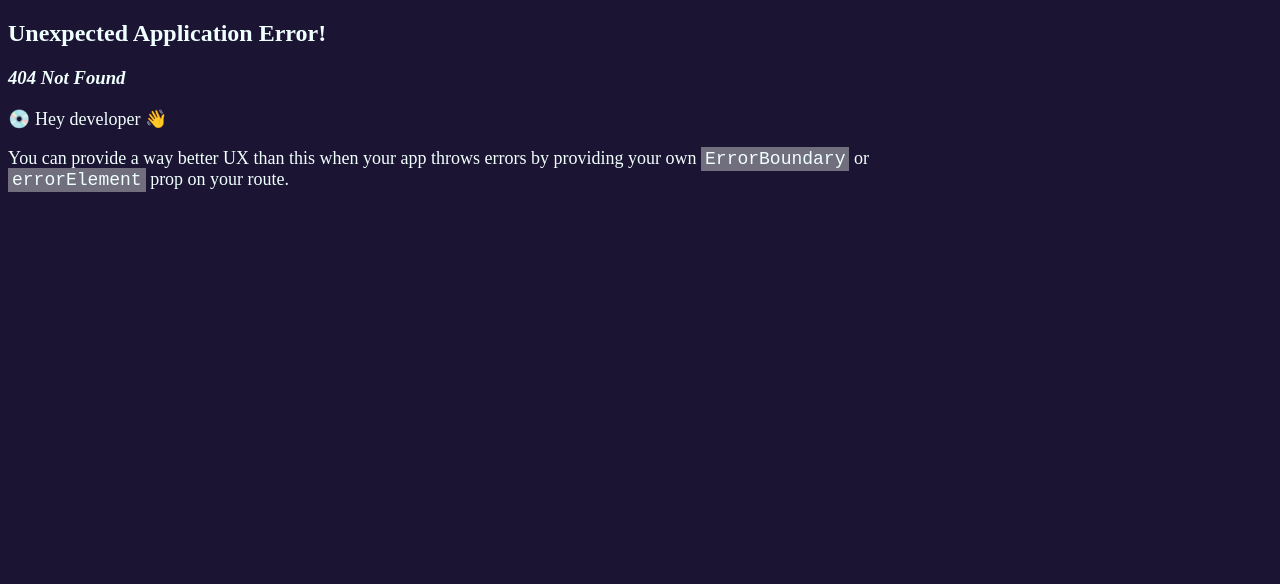
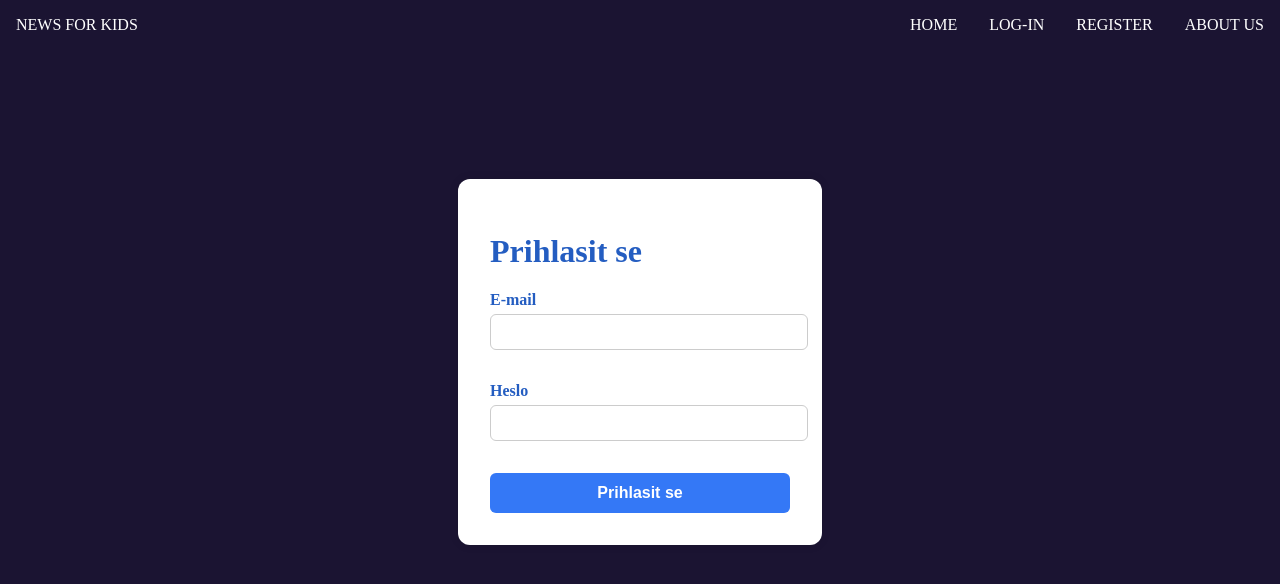
Before and after one commit to LuciePrejzova/news-for-kids, a React (Vite) app: page /login in a window 1280 px wide. Before the commit this address had no page. Shown: the top 584 px of the page. Built offline with nearby package versions, Linux system fonts and the light colour scheme.

Commit message:
created favorites page

```diff
--- a/src/App.jsx
+++ b/src/App.jsx
@@ -11,6 +11,8 @@ import HomePage from "./pages/HomePage";
 import MainLayout from "./layouts/MainLayout";
 import ArticleDetail from "./pages/ArticleDetail";
 import Register from "./pages/Register";
+import Login from "./pages/Login";
+import FavoritesPage from "./pages/FavoritesPage";
 
 const router = createBrowserRouter(
   createRoutesFromElements(
@@ -18,6 +20,10 @@ const router = createBrowserRouter(
       <Route index element={<HomePage/>}/>
       <Route path='article/:id' element={<ArticleDetail/>}/>
       <Route path= 'register' element={<Register/>}/>
+      <Route path= 'login' element={<Login/>}/>
+      <Route path= 'favorites' element={<FavoritesPage/>}/>
+
+
     </Route>
   )
 );
--- a/src/components/ArticleCategories.jsx
+++ b/src/components/ArticleCategories.jsx
@@ -5,6 +5,7 @@ import ArticlesRow from "./ArticlesRow";
 import { useSelector, useDispatch } from "react-redux";
 import { fetchArticles } from "../state/reducers/articlesSlice";
 import keywordsByCategory from "../keywordsByCategory";
+import useUser from "../context/useUser";
 
 const CHILD_FRIENDLY_CATEGORIES = [
   "příroda",
@@ -17,7 +18,8 @@ const CHILD_FRIENDLY_CATEGORIES = [
   "ostatní",
 ];
 
-const ArticleCategories = () => {
+const ArticleCategories = ({categoriesToShow= CHILD_FRIENDLY_CATEGORIES}) => {
+  const {user} = useUser();
   const dispatch = useDispatch();
   const articles = useSelector((state) => state.articles.list);
   const status = useSelector((state) => state.articles.status);
@@ -68,7 +70,7 @@ const ArticleCategories = () => {
 
   const enrichedArticles = articles.map((article) => {
   const customCategories = categorizeArticle(article.title + " " + article.body);
-  console.log(article.title, customCategories); // ➤ ZDE UVIDÍŠ CO SE PŘIŘADILO
+  console.log(article.title, customCategories);
   return {
     ...article,
     customCategories,
@@ -78,7 +80,17 @@ const ArticleCategories = () => {
   return (
     <div className="article-categories">
       {/* <h1>Article Categories</h1> */}
-      {CHILD_FRIENDLY_CATEGORIES.map((category) => {
+      {!user ? CHILD_FRIENDLY_CATEGORIES.map((category) => {
+        // console.log(articles);
+        return (
+          <ArticlesRow
+            key={category}
+            category={category}
+            articles={enrichedArticles}
+          />
+        );
+      }) :
+      categoriesToShow.map((category) => {
         // console.log(articles);
         return (
           <ArticlesRow
--- a/src/components/ArticlesRow.jsx
+++ b/src/components/ArticlesRow.jsx
@@ -1,18 +1,24 @@
 import React, { useRef } from "react";
 import "./ArticlesRow.css";
 import ArticleElement from "./ArticleElement";
+import useUser from "../context/useUser";
+import { useNavigate } from "react-router-dom";
 
 const ArticlesRow = ({ category, articles }) => {
+  const { user, addFavoriteCategory } = useUser();
   const scrollRef = useRef(); // Ref k samotnému scrolovatelnému divu
-  console.log(category, articles.filter(a => a.customCategories.includes(category)));
-
+  const navigate = useNavigate();
+  // console.log(
+  //   category,
+  //   articles.filter((a) => a.customCategories.includes(category))
+  // );
 
   const scroll = (direction) => {
     const container = scrollRef.current;
     const scrollAmount = container.offsetWidth; // scroll o velikost viditelné oblasti
     container.scrollBy({
       left: direction === "left" ? -scrollAmount : scrollAmount,
-      behavior: "smooth"
+      behavior: "smooth",
     });
   };
 
@@ -22,18 +28,37 @@ const ArticlesRow = ({ category, articles }) => {
   const filtered = articles.filter(
     (article) =>
       article.customCategories &&
-    article.customCategories.some(cat => cat.toLowerCase() === category.toLowerCase())
+      article.customCategories.some(
+        (cat) => cat.toLowerCase() === category.toLowerCase()
+      )
   );
   console.log("→", category, filtered.length);
 
+  if (!filtered.length) return null;
 
-  if (!filtered.length) return null;
+  const addToFavorite = (category) => {
+    if (!user) {
+      navigate("/login");
+      return;
+    }
+
+    if (!user.favorites?.includes(category)) {
+      addFavoriteCategory(category);
+    }
+  };
 
   return (
     <div className="article-row-container">
+      <div>
         <h3>{category.toUpperCase()}</h3>
+        <button onClick={() => addToFavorite(category)}>
+          {user?.favorites?.includes(category) ? "⭐" : "☆"}
+        </button>
+      </div>
       <div className="slider-container">
-        <button className="arrow left" onClick={() => scroll("left")}>&lt;</button>
+        <button className="arrow left" onClick={() => scroll("left")}>
+          &lt;
+        </button>
 
         <div className="article-row" ref={scrollRef}>
           {filtered.map((article) => (
@@ -41,7 +66,9 @@ console.log("→", category, filtered.length);
           ))}
         </div>
 
-        <button className="arrow right" onClick={() => scroll("right")}>&gt;</button>
+        <button className="arrow right" onClick={() => scroll("right")}>
+          &gt;
+        </button>
       </div>
     </div>
   );
--- a/src/components/Navbar.css
+++ b/src/components/Navbar.css
@@ -18,3 +18,12 @@ a{
  justify-content: space-between;
  gap: 2rem;
 }
+
+.logout-button {
+  background: none;
+  border: none;
+  color: inherit;
+  cursor: pointer;
+  font: inherit;
+  padding: 0;
+}
--- a/src/components/Navbar.jsx
+++ b/src/components/Navbar.jsx
@@ -1,10 +1,17 @@
 import React from "react";
 import "./Navbar.css";
-import { Link } from "react-router-dom";
+import { Link, useNavigate } from "react-router-dom";
 import useUser from "../context/useUser";
 
+
 const Navbar = () => {
-  const { user } = useUser();
+  const { user, logout } = useUser();
+  const navigate = useNavigate();
+
+  const handleLogout = () => {
+    logout();
+    navigate('/');
+  }
 
   return (
     <nav>
@@ -16,7 +23,10 @@ const Navbar = () => {
       <div className="navbar-links">
         <Link to="/">Home</Link>
         {user ? (
-          <Link to="/">Logout</Link>
+          <>
+          <Link to='/favorites'>Favorites</Link>
+          <button onClick={handleLogout} className="logout-button">Logout</button>
+          </>
         ) : (
           <div className="navbar-links">
             <Link to="/login">Log-in</Link>
--- a/src/context/UserProvider.jsx
+++ b/src/context/UserProvider.jsx
@@ -25,8 +25,24 @@ const UserProvider = ({ children }) => {
     setUser(null);
   };
 
+  const addFavoriteCategory = (category) => {
+    const updatedUser = {
+      ...user,
+      favorites: [...(user.favorites || []), category]
+    };
+    setUser(updatedUser);
+  }
+
+  const removeFavoriteCategory = (category) => {
+    const updatedUser = {
+      ...user,
+      favorites:(user.favorites || []).filter(cat => cat !== category)
+    };
+    setUser(updatedUser);
+  }
+
   return (
-    <UserContext.Provider value={{ user, login, logout }}>
+    <UserContext.Provider value={{ user, login, logout, addFavoriteCategory, removeFavoriteCategory }}>
       {children}
     </UserContext.Provider>
   );
--- /dev/null
+++ b/src/pages/FavoritesPage.jsx
@@ -0,0 +1,19 @@
+import React from "react";
+import "./FavoritesPage.css";
+import useUser from "../context/useUser";
+import { useNavigate } from "react-router-dom";
+import ArticleCategories from "../components/ArticleCategories";
+
+const FavoritesPage = () => {
+  const { user } = useUser();
+  const navigate = useNavigate();
+  return (
+    <div>
+      {!user && navigate("/login")}
+      <h1>Favorite categories</h1>
+      <ArticleCategories categoriesToShow={user.favorites}/>
+    </div>
+  );
+};
+
+export default FavoritesPage;
--- /dev/null
+++ b/src/pages/Login.css
@@ -0,0 +1,56 @@
+.login-container {
+  display: flex;
+  justify-content: center;
+  align-items: center;
+  height: 80vh;
+}
+
+.login-form {
+  background: white;
+  color: #245dc1;
+  padding: 2rem;
+  border-radius: 12px;
+  box-shadow: 0 0 10px rgba(0, 0, 0, 0.1);
+  width: 300px;
+}
+
+.login-form h2 {
+  text-align: center;
+  margin-bottom: 1rem;
+}
+
+.login-form label {
+  display: block;
+  margin-bottom: 1rem;
+  font-weight: bold;
+}
+
+.login-form input {
+  width: 100%;
+  padding: 0.5rem;
+  margin-top: 0.3rem;
+  border: 1px solid #ccc;
+  border-radius: 6px;
+}
+
+.login-form button {
+  width: 100%;
+  padding: 0.7rem;
+  background-color: #3478f6;
+  color: white;
+  border: none;
+  border-radius: 6px;
+  cursor: pointer;
+  font-weight: bold;
+}
+
+.login-form button:hover {
+  background-color: #245dc1;
+}
+
+.login-error {
+  color: red;
+  font-size: 0.9rem;
+  margin-bottom: 1rem;
+  text-align: center;
+}
--- /dev/null
+++ b/src/pages/Login.jsx
@@ -0,0 +1,59 @@
+import "./Login.css";
+
+import { useState, useContext } from "react";
+import { useNavigate } from "react-router-dom";
+import UserContext from "../context/UserContext";
+
+const Login = () => {
+  const [email, setEmail] = useState("");
+  const [password, setPassword] = useState("");
+  const [error, setError] = useState("");
+
+  const { login } = useContext(UserContext);
+  const navigate = useNavigate();
+
+  const handleSubmit = (event) => {
+    event.preventDefault();
+
+    const users = JSON.parse(localStorage.getItem("users")) || [];
+
+    const foundUser = users.find(
+      (user) => user.email === email && user.password === password
+    );
+
+    if (foundUser) {
+      login(foundUser);
+      navigate('/');
+    } else {
+      setError("Neplatny e-mail nebo heslo.");
+    }
+  };
+
+  return (
+    <div className="login-container">
+      <div className="login-form">
+        <h1>Prihlasit se</h1>
+        <form onSubmit={handleSubmit}>
+          <label>
+            E-mail
+            <input
+              type="email"
+              onChange={(event) => setEmail(event.target.value)}
+            />
+          </label>
+          <label>
+            Heslo
+            <input
+              type="password"
+              onChange={(event) => setPassword(event.target.value)}
+            />
+          </label>
+          {error && <p>{error}</p>}
+          <button>Prihlasit se</button>
+        </form>
+      </div>
+    </div>
+  );
+};
+
+export default Login;
--- a/src/pages/Register.jsx
+++ b/src/pages/Register.jsx
@@ -6,7 +6,7 @@ const Register = () => {
   const [step, setStep] = useState(1);
   const [password, setPassword] = useState("");
   const [confirmPassword, setConfirmPassword] = useState("");
-  const [error, setError] = useState('');
+  const [error, setError] = useState("");
 
   const formSubmit = (event) => {
     event.preventDefault();
@@ -15,10 +15,24 @@ const Register = () => {
       return;
     }
 
-    if(password!==confirmPassword) {
-        setError('Hesla se neshoduji');
-        return;
+    if (password !== confirmPassword) {
+      setError("Hesla se neshoduji");
+      return;
     }
+
+    const existingUsers = JSON.parse(localStorage.getItem("users")) || [];
+    const userExists = existingUsers.some((user) => user.email === email);
+    if (userExists) {
+      setError("Uzivatel s timto e-mailem jiz existuje.");
+      return;
+    }
+
+    const newUser = { email, password, favorites: [] };
+    const updatedUsers = [...existingUsers, newUser];
+
+    localStorage.setItem("users", JSON.stringify(updatedUsers));
+    console.log(localStorage.getItem('users'));
+
     setStep(3);
   };
 
@@ -57,7 +71,9 @@ const Register = () => {
           <button>Dokončit</button>
         </form>
       )}
-      {step === 3 && <div className="register-success">Registrace probehla uspesne</div>}
+      {step === 3 && (
+        <div className="register-success">Registrace probehla uspesne</div>
+      )}
     </div>
   );
 };
```
Also changed, not shown: src/pages/FavoritesPage.css (added). Lines whose indentation alone changed are shown as unchanged.
